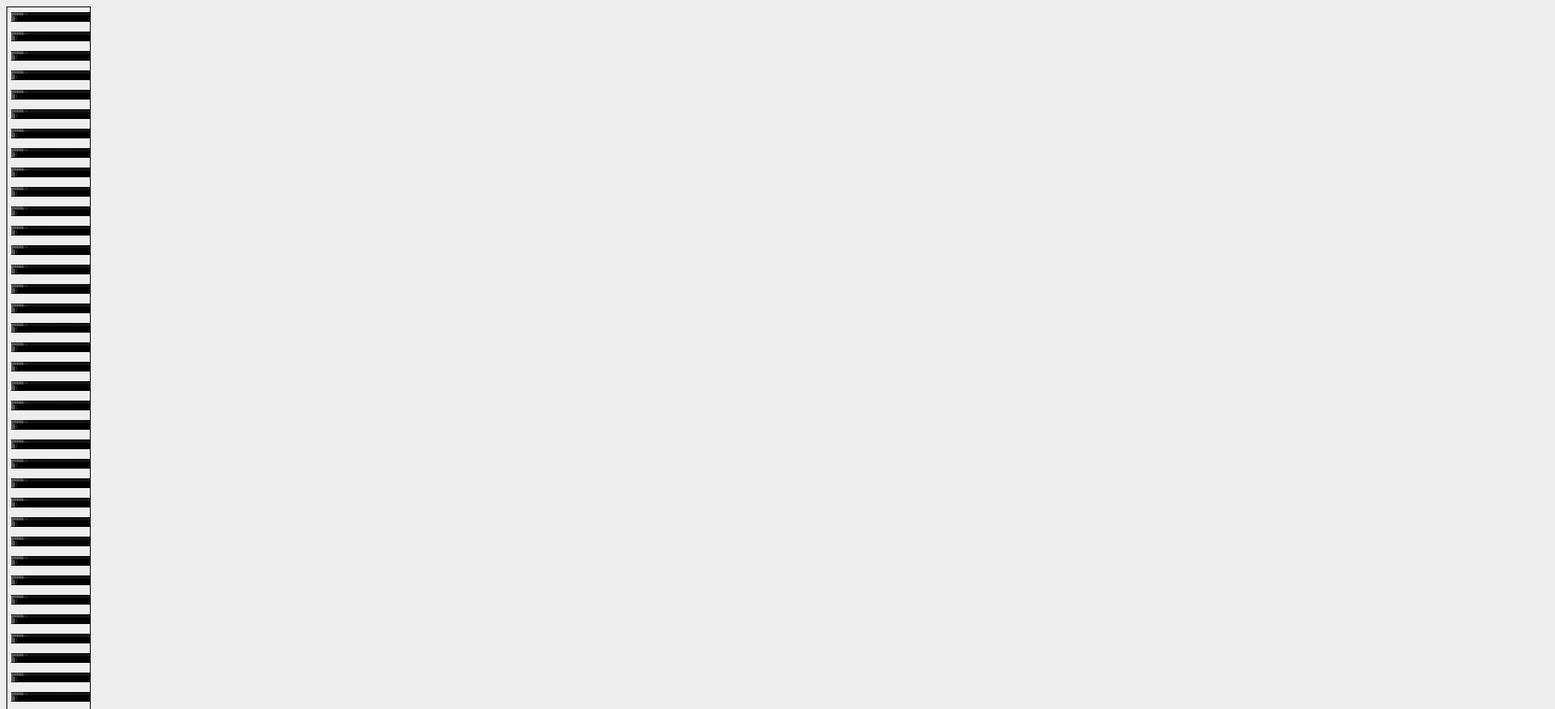
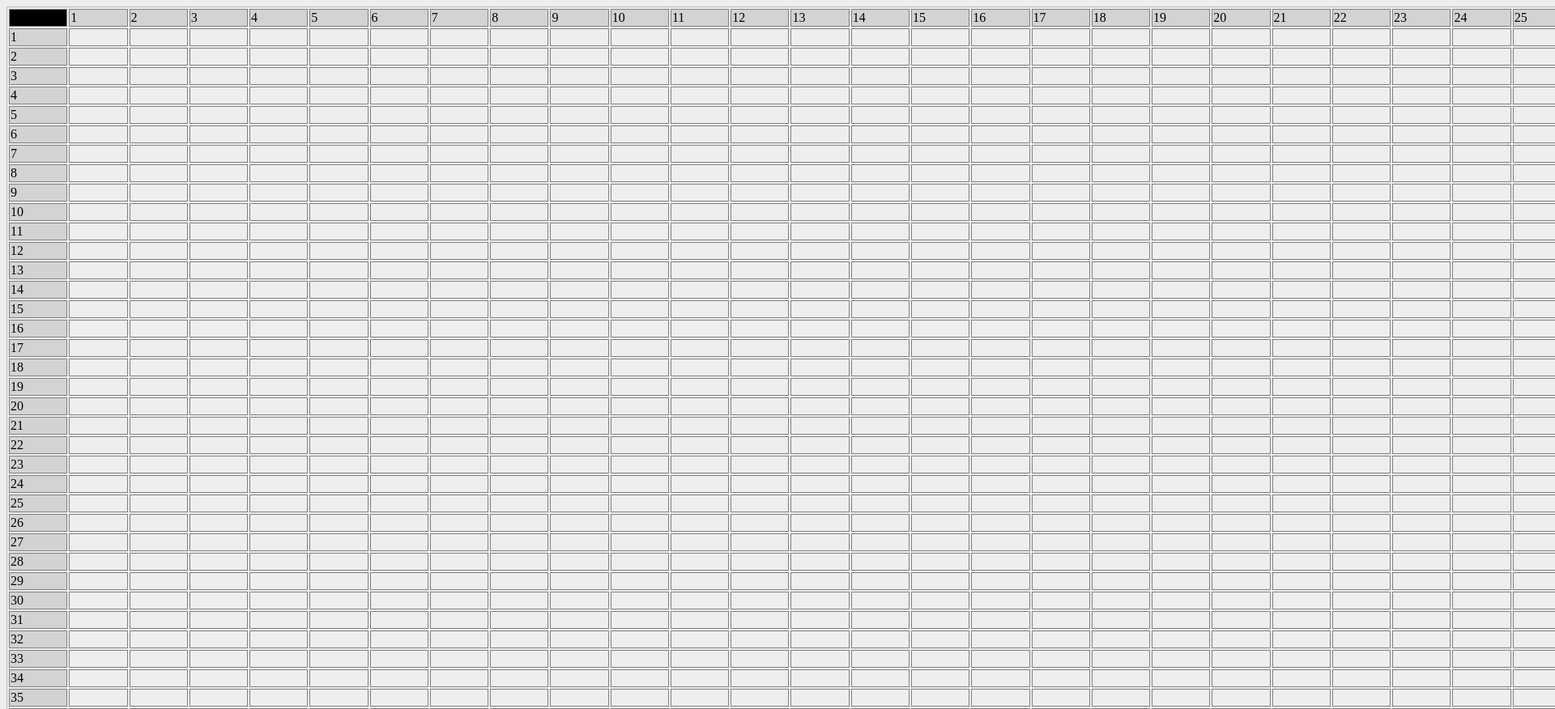
Before and after one commit to zlatko-michailov/jcalc, a plain HTML site: page index.html in a window 1280 px wide. Shown: the top 876 px of the page at 81% size, 1920 px wide, since content can reach past the window. Drawn offline with Linux system fonts and the light colour scheme.

Commit message:
Moved code to ui.js

```diff
--- a/index.html
+++ b/index.html
@@ -7,6 +7,7 @@
 
 <body>
 	<script src="js/jcalc.js" type="text/javascript"></script>
+	<script src="js/jcalc.ui.js" type="text/javascript"></script>
 	<script src="bz.var.ru/resizable.js" type="text/javascript"></script>
 	<script type="text/javascript">
 		function setupApp() {
--- a/js/jcalc.js
+++ b/js/jcalc.js
@@ -1,21 +1,3 @@
-function fillTable(id, rows, cols) {
-	var body = document.body;
-	var table = document.getElementById(id);
-	table.style.width = '100px';
-	table.style.border = '1px solid black';
-
-	for (var i = 0; i < rows; i++) {
-		var tr = table.insertRow();
-		for (var j = 0; j < cols; j++) {
-			var td = tr.insertCell();
-			td.appendChild(document.createTextNode('hello'));
-			td.style.border = '1px solid gray';
-		}
-	}
-
-	body.appendChild(table);
-}
-
 // Creates a new default cell
 function Cell() {
 	this.value = null;
--- /dev/null
+++ b/js/jcalc.ui.js
@@ -0,0 +1,25 @@
+function fillTable(id, rows, cols) {
+	var body = document.body;
+	var table = document.getElementById(id);
+	table.style.width = '300%';
+	//table.style.border = '1px solid black';
+
+	for (var i = 0; i <= rows; i++) {
+		var row = table.insertRow();
+		for (var j = 0; j <= cols; j++) {
+			var cell = row.insertCell();
+			if (i == 0 && j == 0)
+				cell.style.backgroundColor = 'black';
+			else if (i == 0) {
+				cell.style.backgroundColor = 'LightGray';
+				cell.innerHTML = '' + j;
+			} else if (j == 0) {
+				cell.style.backgroundColor = 'LightGray';
+				cell.innerHTML = '' + i;
+			}
+			cell.style.border = '1px solid gray';
+		}
+	}
+
+	body.appendChild(table);
+}
```
